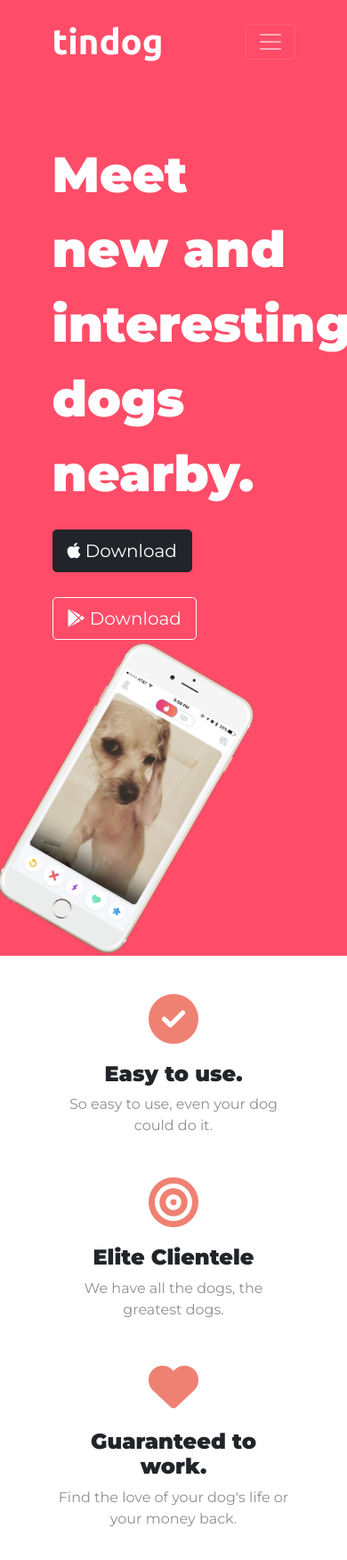
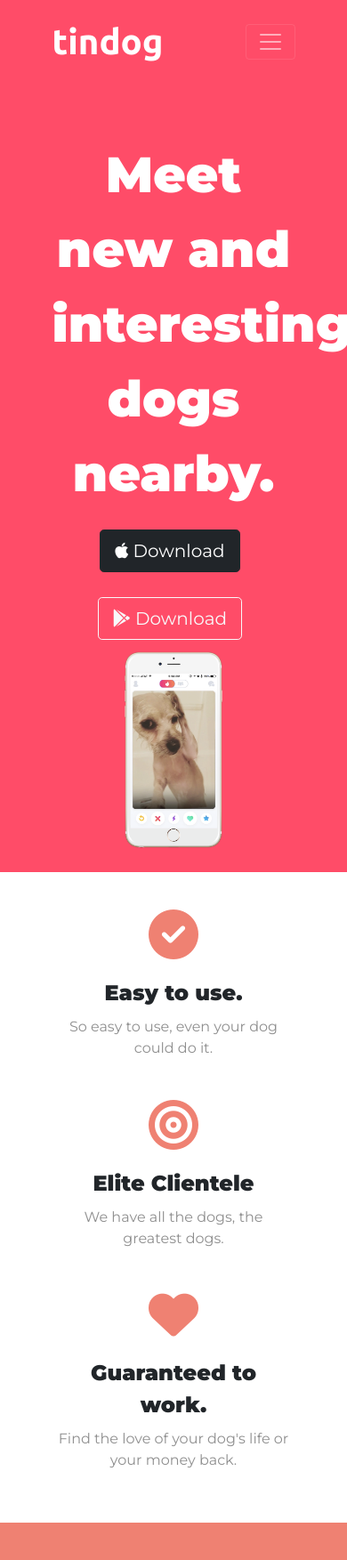
Before and after one commit to perezdgabriel/tindog, a plain HTML site: page index.html in a window 390 px wide. Shown: the top 1753 px of the page at 89% size. Drawn offline with nearby package versions, Linux system fonts and the light colour scheme.

Commit message:
Media breakpoints

```diff
--- a/css/styles.css
+++ b/css/styles.css
@@ -15,6 +15,17 @@
     font-size: 3rem;
     font-weight: 900;
     line-height: 1.5;
+}
+
+h3 {
+    font-family: 'Montserrat', sans-serif;
+    font-size: 3rem;
+    font-weight: 900;
+    line-height: 1.5;
+}
+
+p {
+    color: #8f8f8f;
 }
 
 /* Navigation bar */
@@ -41,7 +52,7 @@
 
 /* Section title */
 #top-section-container-fluid{
-    padding: 3% 15%;
+    padding: 3% 15% 7%;
 }
 
 #title {
@@ -49,28 +60,42 @@
     color: white;
 }
 
-.img-iphone {
-    width: 60%;
-    transform: rotate(30deg);
+.col-title {
+    position: relative;
 }
 
-/* Download buttons */
+.img-iphone {
+    transform: rotate(30deg);
+    position: absolute;
+    right: 30%;
+    width: 60%;
+}
+
 .dl-button {
     margin: 5% 3% 5% 0;
 }
 
+@media (max-width: 992px){
+    .img-iphone {
+        transform: none;
+        position: static;
+        width: 40%;
+    }
+    #title {
+        text-align: center;
+    }
+}
+
 /* Section features */
 #features {
+    position: relative;
     padding: 7% 15%;
+    background-color: white;
 }
 .features-title {
     font-family: 'Montserrat', sans-serif;
     font-weight: bold;
     font-size: 1.5rem;
-}
-
-.features-text {
-    color: #8f8f8f
 }
 
 .feature-icon {
@@ -128,3 +153,20 @@
 .pricing-column {
     padding: 3%;
 }
+
+
+/* Section Call to Action */
+
+ #cta {
+    text-align: center;
+    background-color: #ff4c68;
+    padding: 5% 15% 3%;
+ }
+
+ /* Section footer */
+
+ #footer {
+     background-color: white;
+     text-align: center;
+     padding: 5%;
+ }
--- a/index.html
+++ b/index.html
@@ -59,12 +59,12 @@
 
         <!-- Title -->
         <div class="row">
-        <div class="col-lg-6">
+          <div class="col-lg-6 col-title">
             <h1>Meet new and interesting dogs nearby.</h1>
             <button type="button" class="btn btn-dark btn-lg dl-button"><i class="fab fa-apple"></i> Download</button>
             <button type="button" class="btn btn-outline-light btn-lg dl-button"><i class="fab fa-google-play"></i> Download</button>
           </div>
-        <div class="col-lg-6">
+          <div class="col-lg-6 col-title">
             <img class="img-iphone" src="images/iphone6.png" alt="iphone-mockup" />
           </div>
         </div>
@@ -197,8 +197,8 @@
 
     <section id="cta">
       <h3>Find the True Love of Your Dog's Life Today.</h3>
-      <button type="button">Download</button>
-      <button type="button">Download</button>
+      <button type="button" class="btn btn-dark btn-lg dl-button"><i class="fab fa-apple"></i> Download</button>
+      <button type="button" class="btn btn-outline-light btn-lg dl-button"><i class="fab fa-google-play"></i> Download</button>
     </section>
 
     <!-- Footer -->
```
Lines whose indentation alone changed are shown as unchanged.
